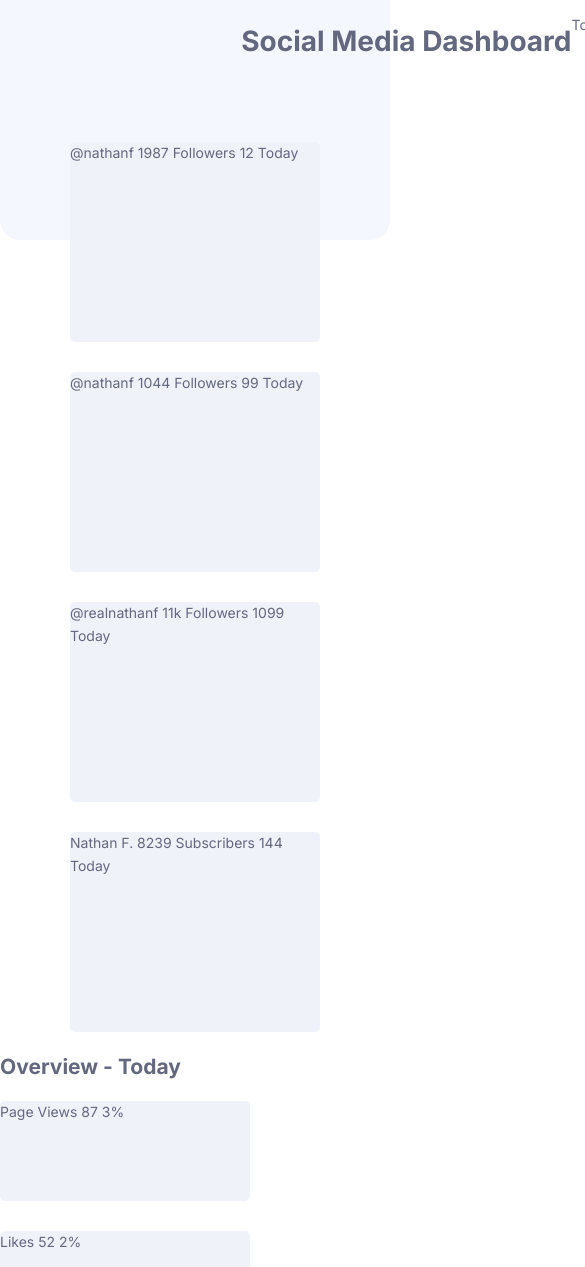
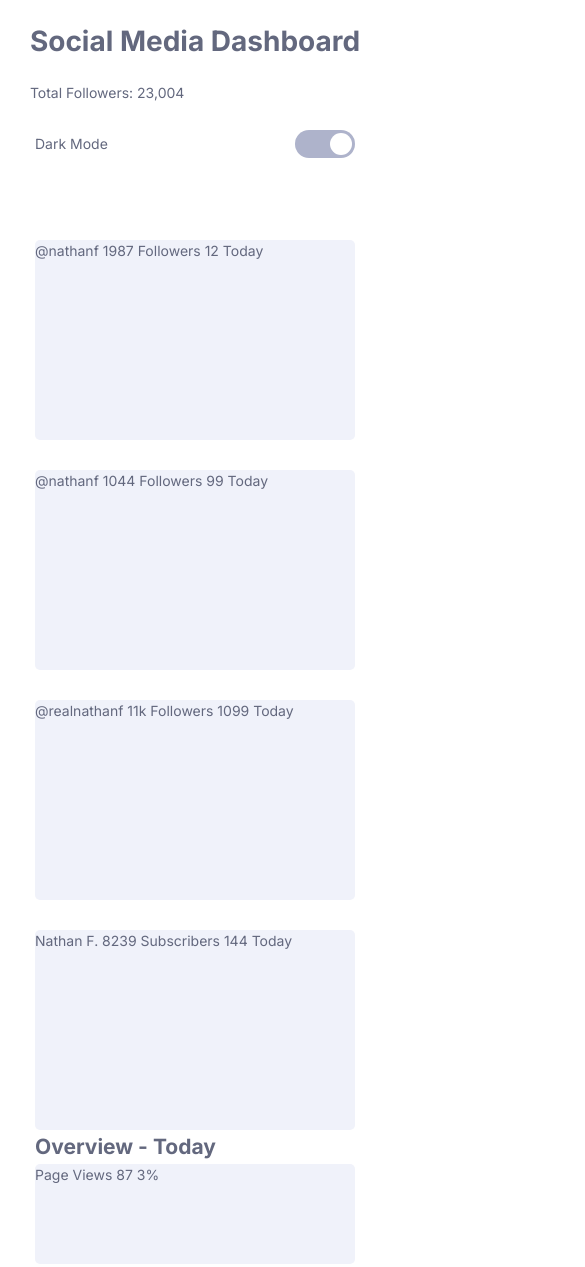
Before and after one commit to katarzynaFronc/Exercise7, a plain HTML site: page index.html in a window 390 px wide. Shown: the top 1267 px of the page, 585 px wide, since content can reach past the window. Drawn offline with Linux system fonts and the light colour scheme; a script that the page names is missing.

Commit message:
mobile version was added

```diff
--- a/index.html
+++ b/index.html
@@ -14,14 +14,18 @@
   <body>
     <div class="background"></div>
     <header class="smDashboard">
+      <div class="smDashboard--content">
+        <div class="smDashboard--title">
           <h1>Social Media Dashboard</h1>
           <p>Total Followers: 23,004</p>
+        </div>
         <div class="theme-switch-wrapper">
           <p>Dark Mode</p>
           <label class="theme-switch" for="checkbox">
             <input type="checkbox" id="checkbox" />
             <div class="slider round"></div>
           </label>
+        </div>
       </div>
     </header>
     <div class="followers">
@@ -30,7 +34,7 @@
       <div class="followers--card instagram">@realnathanf 11k Followers 1099 Today</div>
       <div class="followers--card youtube">Nathan F. 8239 Subscribers 144 Today</div>
     </div>
-    <h2>Overview - Today</h2>
+    <h2 class="overview--title">Overview - Today</h2>
     <div class="overview">
       <div class="overview--card">Page Views 87 3%</div>
       <div class="overview--card">Likes 52 2%</div>
--- a/styles.css
+++ b/styles.css
@@ -35,7 +35,6 @@
 }
 
 body {
-  /* padding: 0; */
   line-height: 1.6;
   color: var(--text-color);
   min-height: 100vh;
@@ -59,13 +58,21 @@ body {
 
 .smDashboard {
   display: flex;
+  flex-direction: column;
   justify-content: center;
-  width: 1100px;
+  max-width: 1100px;
+  width: 95%;
   margin: auto;
 }
 
+.smDashboard--content {
+  display: flex;
+  justify-content: space-between;
+  max-width: 1100px;
+  height: 80px;
+}
+
 .followers {
-  /* margin: 10vh auto; */
   display: grid;
   grid-template-columns: repeat(auto-fill, 250px);
   justify-content: center;
@@ -81,10 +88,16 @@ body {
   border-radius: 5px;
 }
 
+.overview--title {
+  width: 95%;
+  max-width: 1100px;
+  margin: auto;
+}
+
 .overview {
   display: grid;
   grid-template-columns: repeat(auto-fill, 250px);
-  justify-content: space-between;
+  justify-content: center;
   gap: 30px;
   max-width: 1100px;
   margin: auto;
@@ -110,19 +123,19 @@ body {
 }
 
 .theme-switch-wrapper {
-  display: flex;
+  display: inline-flex;
   align-items: center;
   justify-content: flex-end;
-  margin-top: 20px;
+  margin: 0;
+  width: 160px;
 }
 
-.theme-switch-wrapper em {
-  margin-left: 10px;
-  font-size: 1rem;
+.theme-switch-wrapper p {
+  margin-right: 10px;
 }
 
 .slider {
-  background: linear-gradient(60deg, var(--color--toggle-DarkTheme-LinearGradient1), var(--color--toggle-DarkTheme-LinearGradient2));
+  background: var(--color--toggle-LightTheme);
   filter: alpha(opacity=50);
   bottom: 0;
   cursor: pointer;
@@ -138,7 +151,7 @@ body {
   bottom: 3px;
   content: "";
   height: 22px;
-  left: 3px;
+  right: 3px;
   position: absolute;
   transition: 0.4s;
   width: 22px;
@@ -153,11 +166,12 @@ body {
 }
 
 input:checked + .slider {
-  background: var(--color--toggle-LightTheme);
+  /*----*/
+  background: linear-gradient(60deg, var(--color--toggle-DarkTheme-LinearGradient1), var(--color--toggle-DarkTheme-LinearGradient2));
 }
 
 input:checked + .slider:before {
-  transform: translateX(32px);
+  transform: translateX(-32px);
 }
 
 /*-----------------------------*/
@@ -173,3 +187,41 @@ input:checked + .slider:before {
 }
 
 /*-----------------------------*/
+
+@media screen and (max-width: 545px) {
+  .background {
+    display: none;
+  }
+
+  .smDashboard--content {
+    display: flex;
+    justify-content: center;
+    flex-wrap: wrap;
+    max-width: 375px;
+    height: 80px;
+    margin: auto;
+  }
+
+  .theme-switch-wrapper {
+    display: flex;
+    align-items: center;
+    justify-content: space-between;
+    margin: auto;
+    width: 320px;
+  }
+  .followers {
+    display: grid;
+    grid-template-columns: 320px;
+    margin-top: 160px;
+  }
+
+  .overview {
+    display: grid;
+    grid-template-columns: 320px;
+  }
+
+  .overview--title {
+    width: 320px;
+    margin: auto;
+  }
+}
```
Lines whose indentation alone changed are shown as unchanged.
